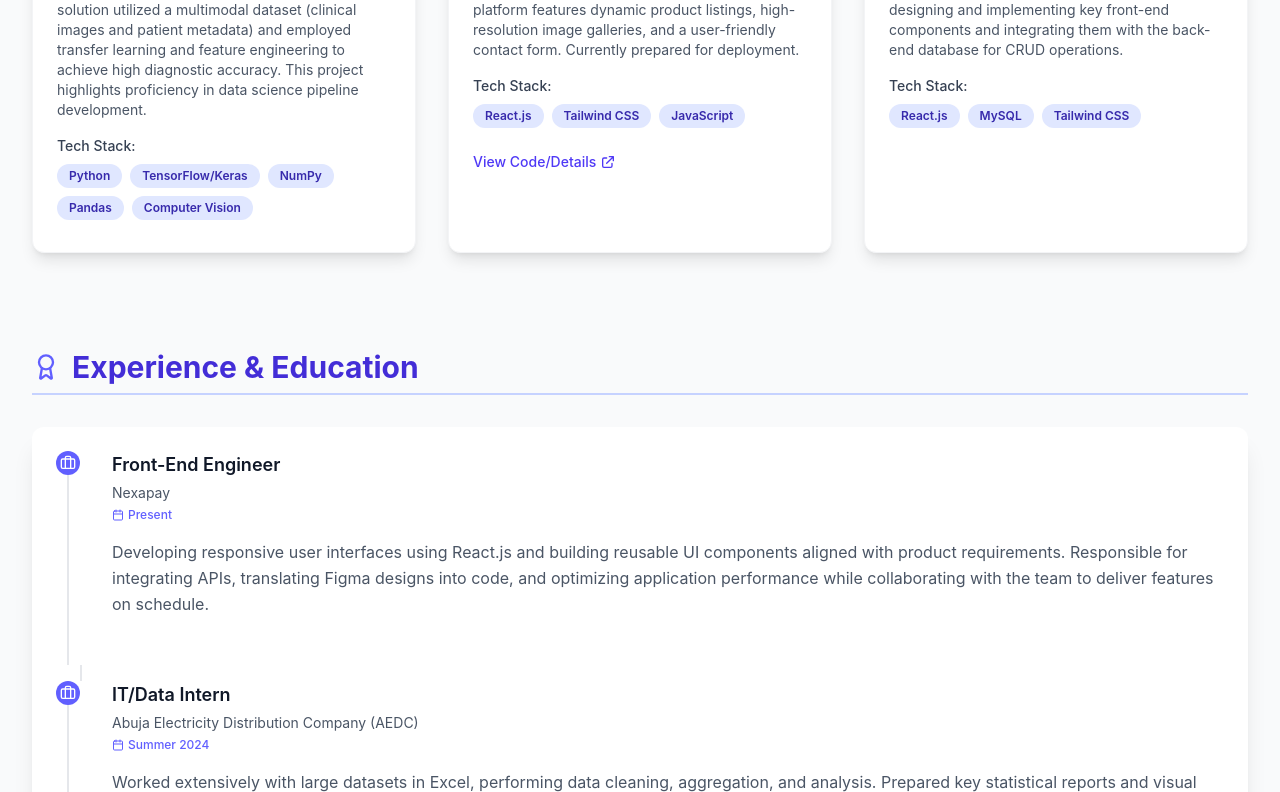
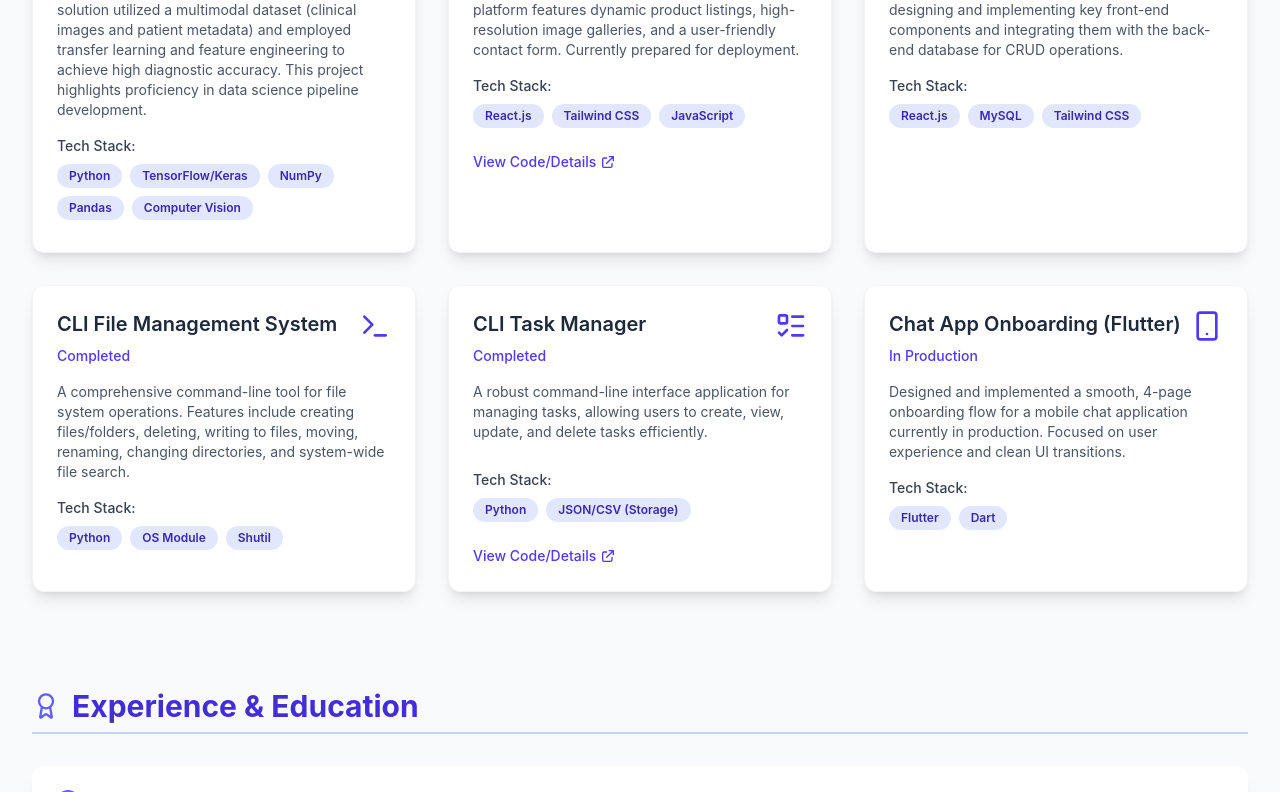
Before and after one commit to tobiSticks/my-portfolio, a React app: page / in a window 1280 px wide. Shown: the part 1187-1979 px from the top of the page. Built offline with nearby package versions, Linux system fonts and the light colour scheme; the HTML template or start-up script is replaced by a standard one.

Commit message:
feat: added new skills and project

```diff
--- a/src/App.jsx
+++ b/src/App.jsx
@@ -16,6 +16,9 @@ import {
   SquareCode,
   Menu, // Imported Menu icon for mobile toggle
   X, // Imported X icon for closing mobile menu
+  Terminal, // Imported Terminal icon for CLI projects
+  Smartphone, // Imported Smartphone icon for Mobile App projects
+  ListTodo, // Imported ListTodo icon for Task Manager
 } from 'lucide-react';
 
 // --- Configuration and Dummy Data ---
@@ -32,10 +35,10 @@ const portfolioData = {
   },
 
   skills: {
-    languages: ["JavaScript (React)", "Python", "SQL", "Excel (Advanced)"],
-    frameworks: ["React.js", "Tailwind CSS", "TypeScript "],
+    languages: ["JavaScript (React)", "Python", "SQL", "Excel (Advanced)", "Dart", "Node.js"],
+    frameworks: ["React.js", "Tailwind CSS", "TypeScript", "Flutter"],
     databases: ["MySQL"],
-    tools: ["Git", "GitHub", "Jupyter Notebooks"],
+    tools: ["Git", "GitHub", "Jupyter Notebooks", "Postman"],
     concepts: ["Data Structures & Algorithms", "Data Analysis", "Predictive Modeling", "OOP"],
   },
 
@@ -66,6 +69,33 @@ const portfolioData = {
       technologies: ["React.js", "MySQL", "Tailwind CSS"],
       link: "CLASSIFIED/PRIVATE REPO",
       status: "In Progress",
+    },
+    {
+      id: 4,
+      title: "CLI File Management System",
+      icon: Terminal,
+      description: "A comprehensive command-line tool for file system operations. Features include creating files/folders, deleting, writing to files, moving, renaming, changing directories, and system-wide file search.",
+      technologies: ["Python", "OS Module", "Shutil"],
+      // link: "https://github.com/tobiSticks",
+      status: "Completed",
+    },
+    {
+      id: 5,
+      title: "CLI Task Manager",
+      icon: ListTodo,
+      description: "A robust command-line interface application for managing tasks, allowing users to create, view, update, and delete tasks efficiently.",
+      technologies: ["Python", "JSON/CSV (Storage)"],
+      link: "https://github.com/tobiSticks/CLI-Task-Manager.git",
+      status: "Completed",
+    },
+    {
+      id: 6,
+      title: "Chat App Onboarding (Flutter)",
+      icon: Smartphone,
+      description: "Designed and implemented a smooth, 4-page onboarding flow for a mobile chat application currently in production. Focused on user experience and clean UI transitions.",
+      technologies: ["Flutter", "Dart"],
+      // link: "https://github.com/tobiSticks",
+      status: "In Production",
     },
   ],
 
@@ -132,7 +162,7 @@ const ProjectCard = ({ project }) => {
         </div>
       </div>
 
-      {project.link !== "CLASSIFIED/PRIVATE REPO" && (
+      {project.link && project.link !== "CLASSIFIED/PRIVATE REPO" && (
         <a
           href={project.link}
           target="_blank"
```
Also changed, not shown: 1 other file (tests, documents, lock files or other folders).
